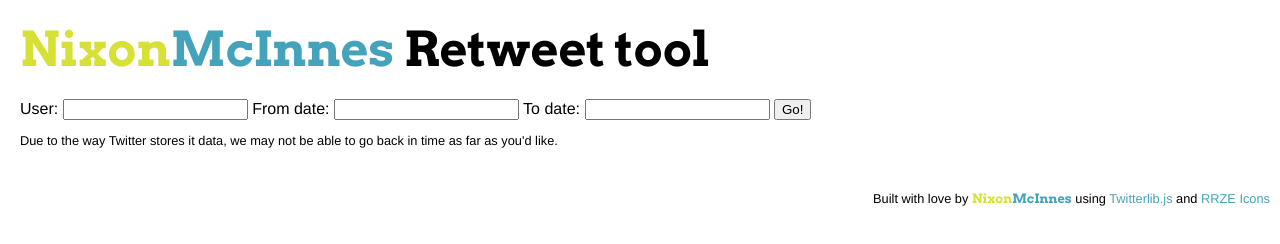
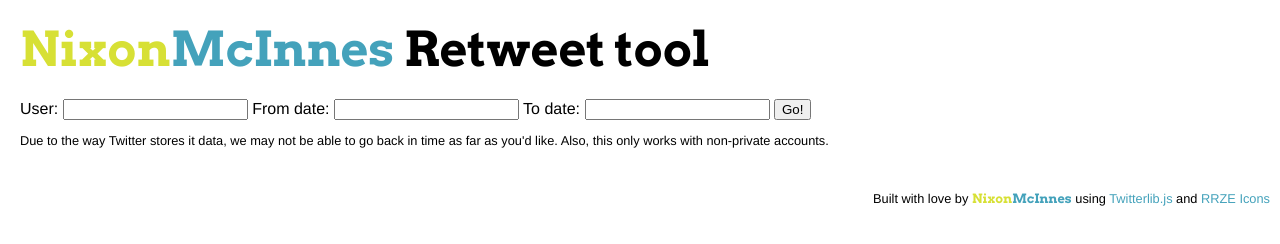
Before and after one commit to nixmc/Retweet-tool, a plain HTML site: page site/index.html in a window 1280 px wide. Drawn offline with nearby package versions, Linux system fonts and the light colour scheme.

Commit message:
added license and readme

```diff
--- a/site/index.html
+++ b/site/index.html
@@ -30,7 +30,7 @@
 		</form>
 
 
-		<p class="small-text">Due to the way Twitter stores it data, we may not be able to go back in time as far as you&apos;d like.</p>
+		<p class="small-text">Due to the way Twitter stores it data, we may not be able to go back in time as far as you&apos;d like. Also, this only works with non-private accounts.</p>
 		<p class="total meta">Total: <span id="total">0</span></p>
 		<p class="dates meta">Between: <span id="start_date"></span> and <span id="end_date"></span></p>
 
```
Also changed, not shown: license.txt (added), readme.md (added).
